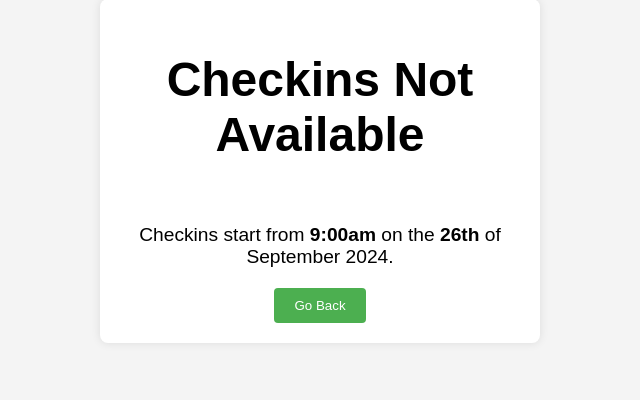
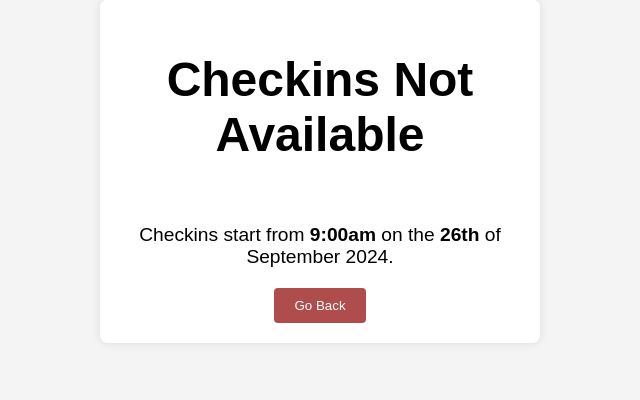
Before and after one commit to KenEkanem/CheckinApp, a Flask app: template templates/date_checkin.html in a window 1280 px wide. Shown: the part 229-629 px from the top of the page, without its empty margins (320-960 px from the left). Run offline with Flask 3, Linux system fonts and the light colour scheme; the template is opened without the code that fills it, so the values that code supplies are empty.

Commit message:
changed back button color

```diff
--- a/templates/date_checkin.html
+++ b/templates/date_checkin.html
@@ -41,14 +41,14 @@
         }
         button {
             padding: 10px 20px;
-            background-color: #4CAF50;
+            background-color: #af4c4c;
             color: white;
             border: none;
             border-radius: 4px;
             cursor: pointer;
         }
         button:hover {
-            background-color: #45a049;
+            background-color: #a05a45;
         }
     </style>
 </head>
```
